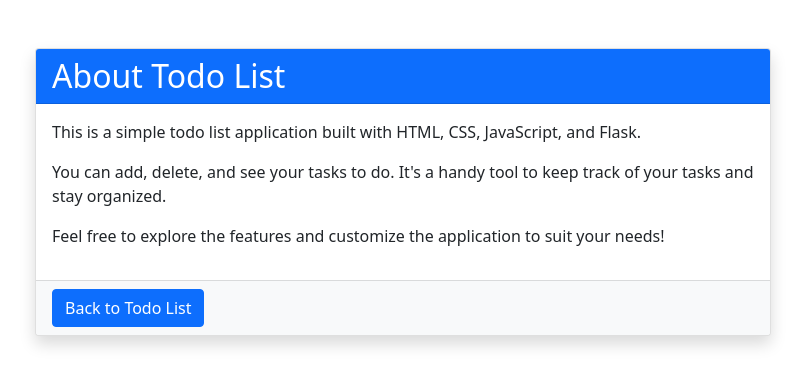
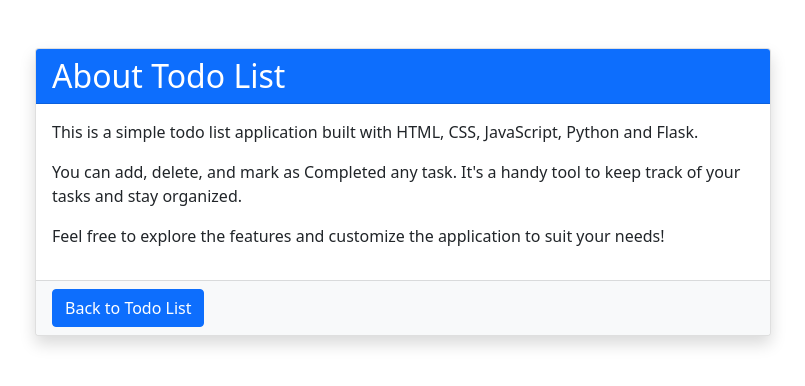
Before and after one commit to SnehasisSardar/TodoList_flask, a Flask app: page /about in a window 1280 px wide. Shown: the part 56-442 px from the top of the page, without its empty margins (237-1042 px from the left). Run offline with Flask 3, Linux system fonts and the light colour scheme.

Commit message:
Updated File

```diff
--- a/templates/about.html
+++ b/templates/about.html
@@ -10,8 +10,8 @@
                     <h2 class="mb-0">About Todo List</h2>
                 </div>
                 <div class="card-body">
-                    <p>This is a simple todo list application built with HTML, CSS, JavaScript, and Flask.</p>
-                    <p>You can add, delete, and see your tasks to do. It's a handy tool to keep track of your tasks and stay organized.</p>
+                    <p>This is a simple todo list application built with HTML, CSS, JavaScript, Python and Flask.</p>
+                    <p>You can add, delete, and mark as Completed any task. It's a handy tool to keep track of your tasks and stay organized.</p>
                     <p>Feel free to explore the features and customize the application to suit your needs!</p>
                 </div>
                 <div class="card-footer bg-light">
```
Also changed, not shown: instance/todo.db.
